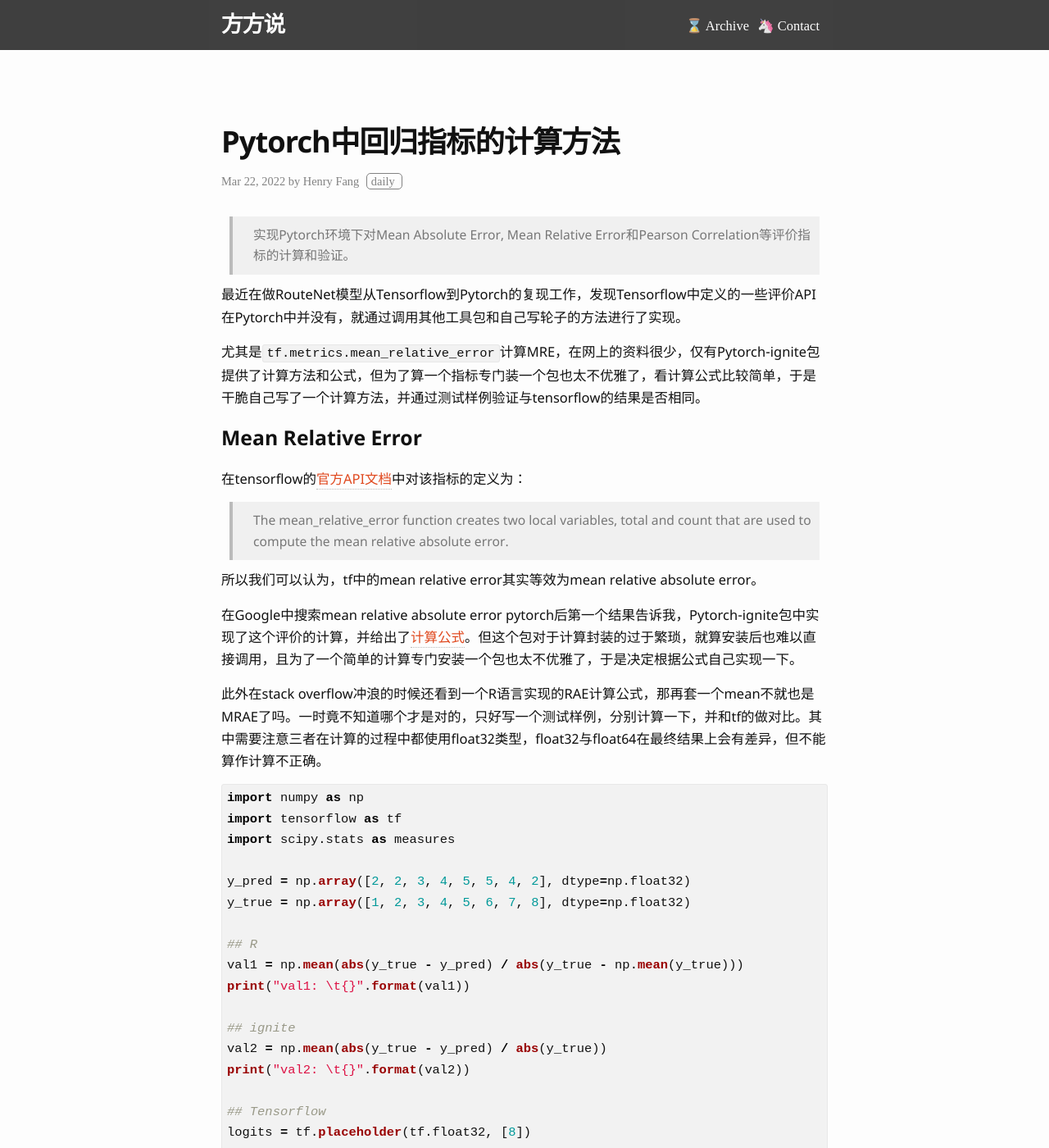
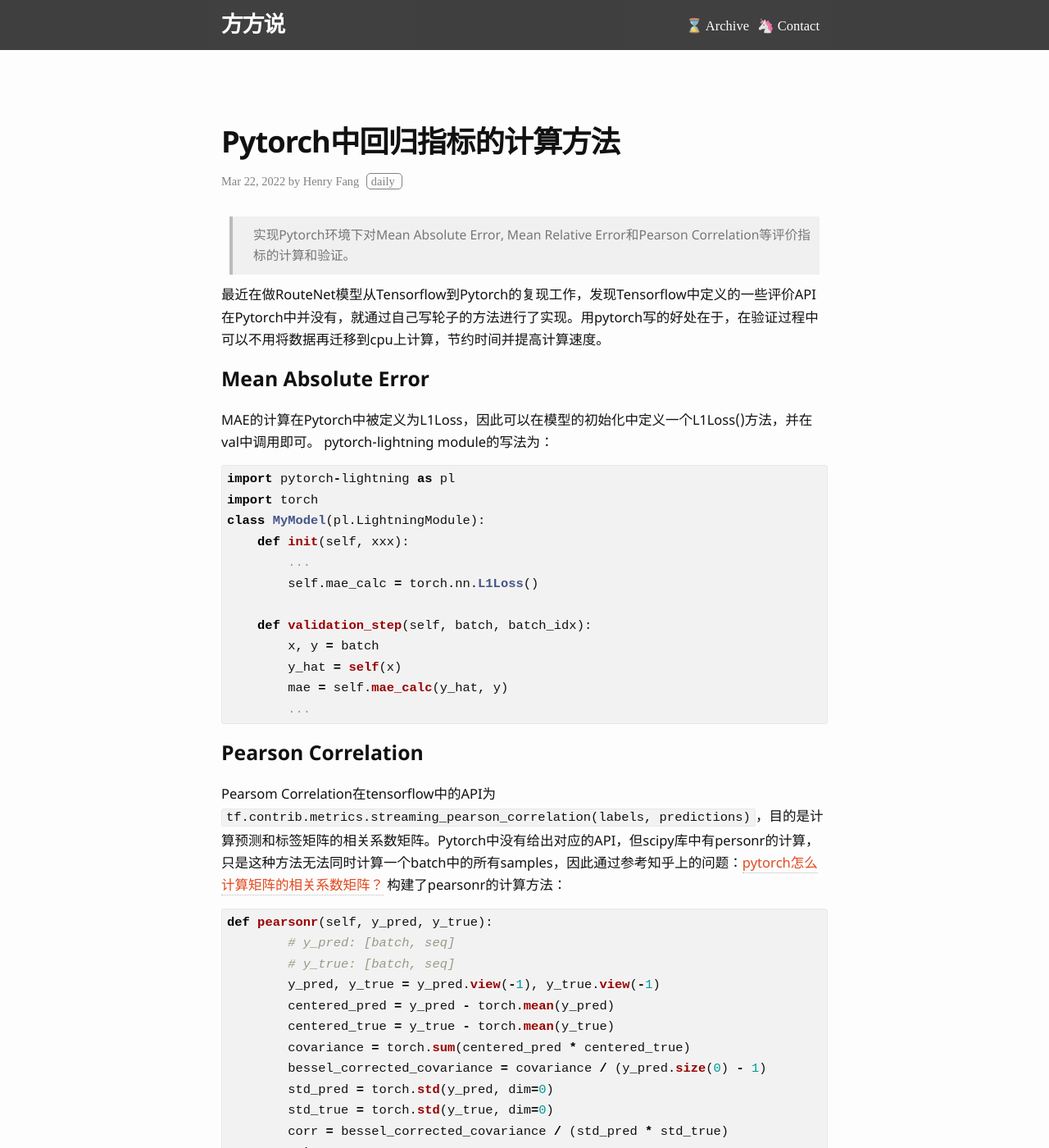
Before and after one commit to ideafang/flog, a Jekyll site: the page built from _posts/2022-3-22-Pytorch中回归指标的计算方法.md, in a window 1280 px wide and 1400 px high. Shown: the whole window at 82% size. Built offline with Jekyll 4.4.1, drawn with Linux system fonts in a browser that asks for light colours; some web fonts are replaced; some of the changed text lies outside the part shown.

Commit message:
update pytorch post

````diff
--- a/_posts/2022-3-22-Pytorch中回归指标的计算方法.md
+++ b/_posts/2022-3-22-Pytorch中回归指标的计算方法.md
@@ -10,9 +10,42 @@ tags: daily
 
 <!--more-->
 
-最近在做RouteNet模型从Tensorflow到Pytorch的复现工作，发现Tensorflow中定义的一些评价API在Pytorch中并没有，就通过调用其他工具包和自己写轮子的方法进行了实现。
+最近在做RouteNet模型从Tensorflow到Pytorch的复现工作，发现Tensorflow中定义的一些评价API在Pytorch中并没有，就通过自己写轮子的方法进行了实现。用pytorch写的好处在于，在验证过程中可以不用将数据再迁移到cpu上计算，节约时间并提高计算速度。
 
-尤其是`tf.metrics.mean_relative_error`计算MRE，在网上的资料很少，仅有Pytorch-ignite包提供了计算方法和公式，但为了算一个指标专门装一个包也太不优雅了，看计算公式比较简单，于是干脆自己写了一个计算方法，并通过测试样例验证与tensorflow的结果是否相同。
+# Mean Absolute Error
+MAE的计算在Pytorch中被定义为L1Loss，因此可以在模型的初始化中定义一个L1Loss()方法，并在val中调用即可。
+pytorch-lightning module的写法为：
+```python
+import pytorch-lightning as pl
+import torch
+class MyModel(pl.LightningModule):
+    def init(self, xxx):
+        ...
+        self.mae_calc = torch.nn.L1Loss()
+
+    def validation_step(self, batch, batch_idx):
+        x, y = batch
+        y_hat = self(x)
+        mae = self.mae_calc(y_hat, y)
+        ...
+```
+
+# Pearson Correlation
+Pearsom Correlation在tensorflow中的API为`tf.contrib.metrics.streaming_pearson_correlation(labels, predictions)`，目的是计算预测和标签矩阵的相关系数矩阵。Pytorch中没有给出对应的API，但scipy库中有personr的计算，只是这种方法无法同时计算一个batch中的所有samples，因此通过参考知乎上的问题：[pytorch怎么计算矩阵的相关系数矩阵？](https://www.zhihu.com/question/450669124) 构建了pearsonr的计算方法：
+```python
+def pearsonr(self, y_pred, y_true):
+        # y_pred: [batch, seq]
+        # y_true: [batch, seq]
+        y_pred, y_true = y_pred.view(-1), y_true.view(-1)
+        centered_pred = y_pred - torch.mean(y_pred)
+        centered_true = y_true - torch.mean(y_true)
+        covariance = torch.sum(centered_pred * centered_true)
+        bessel_corrected_covariance = covariance / (y_pred.size(0) - 1)
+        std_pred = torch.std(y_pred, dim=0)
+        std_true = torch.std(y_true, dim=0)
+        corr = bessel_corrected_covariance / (std_pred * std_true)
+        return corr
+```
 
 # Mean Relative Error
 
@@ -67,3 +100,70 @@ val3:   0.293154776096344
 结论，ignite的计算公式是对的，按照val2的计算过程来写就能实现`tf.metrics.mean_relative_error`
 
 PS：这个测试代码也可以用来测试其他tensorflow的API，很实用。
+
+# 测试
+最终需要测试自己造的轮子是否与Tensorflow API的计算结果相同。
+```python
+import numpy as np
+import tensorflow as tf
+import torch
+
+def pearsonr(y_pred, y_true):
+    # y_pred: [batch, seq]
+    # y_true: [batch, seq]
+    y_pred, y_true = y_pred.view(-1), y_true.view(-1)
+    centered_pred = y_pred - torch.mean(y_pred)
+    centered_true = y_true - torch.mean(y_true)
+    covariance = torch.sum(centered_pred * centered_true)
+    bessel_corrected_covariance = covariance / (y_pred.size(0) - 1)
+    std_pred = torch.std(y_pred, dim=0)
+    std_true = torch.std(y_true, dim=0)
+    corr = bessel_corrected_covariance / (std_pred * std_true)
+    return corr
+
+y_pred = np.array([[2, 2, 3, 4, 5, 5, 4, 2]], dtype=np.float32)
+y_true = np.array([[1, 2, 3, 4, 5, 6, 7, 8]], dtype=np.float32)
+
+
+## pytorch
+mae_calc = torch.nn.L1Loss()
+y_hat = torch.tensor(y_pred)
+y = torch.tensor(y_true)
+mae = mae_calc(y_hat, y)
+rho = pearsonr(y, y_hat)
+mre = torch.mean(torch.abs(y - y_hat) / torch.abs(y))
+print("mae: \t{}\nrho: \t{}\nmre: \t{}\n".format(mae, rho, mre))
+
+## Tensorflow
+logits = tf.placeholder(tf.float32, [1,8])
+labels = tf.to_float(tf.Variable(y_true))
+
+mae, mae_op = tf.metrics.mean_absolute_error(labels, logits)
+rho, rho_op = tf.contrib.metrics.streaming_pearson_correlation(labels, logits)
+mre, mre_op = tf.metrics.mean_relative_error(labels, logits, labels)
+
+sess = tf.Session()
+sess.run(tf.local_variables_initializer())
+sess.run(tf.global_variables_initializer())
+sess.run(mae, {logits:y_pred})
+sess.run(mae_op, {logits:y_pred})
+sess.run(rho, {logits:y_pred})
+sess.run(rho_op, {logits:y_pred})
+sess.run(mre, {logits:y_pred})
+sess.run(mre_op, {logits:y_pred})
+
+print("mae: \t{}\nrho: \t{}\nmre: \t{}\n".format(sess.run(mae,{logits:y_pred}), sess.run(rho,{logits:y_pred}), sess.run(mre,{logits:y_pred})))
+```
+
+最终计算结果为
+```shell
+mae:    1.375
+rho:    0.38060760498046875
+mre:    0.293154776096344
+
+mae:    1.375
+rho:    0.38060760498046875
+mre:    0.293154776096344
+```
+
+测试结果完全相同。
````
